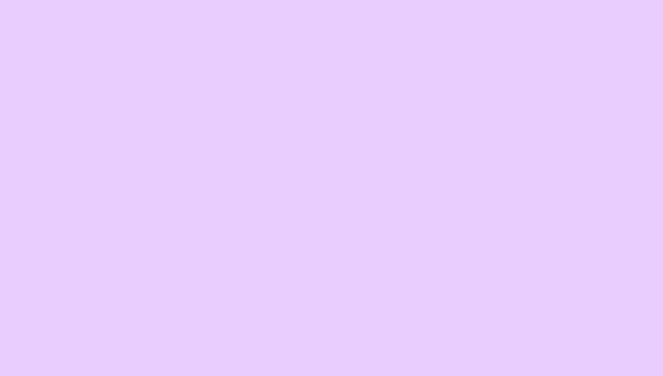
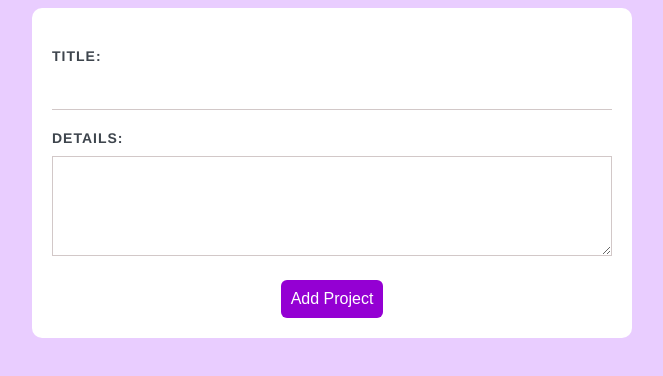
Before and after one commit to vermataruna/vue-task-planner, a Vue app: page /addTask in a window 1280 px wide. Before the commit this address had no page. Shown: the top 376 px of the page, without its empty margins (308-971 px from the left). Built offline with nearby package versions, Linux system fonts and the light colour scheme.

Commit message:
add new task :)

```diff
--- a/src/router/index.js
+++ b/src/router/index.js
@@ -1,11 +1,17 @@
 import { createRouter, createWebHistory } from 'vue-router'
 import HomeView from '../views/HomeView.vue'
+import AddTask from "@/views/AddTask";
 
 const routes = [
   {
     path: '/',
     name: 'home',
     component: HomeView
+  },
+  {
+    path: '/addTask',
+    name: 'addTask',
+    component: AddTask
   }
 ]
 
--- /dev/null
+++ b/src/views/AddTask.vue
@@ -0,0 +1,78 @@
+<template>
+  <form @submit.prevent="handleSubmit">
+    <label>Title:</label>
+    <input type="text" v-model="title" required>
+    <label>Details:</label>
+    <textarea v-model="details"></textarea>
+    <button>Add Project</button>
+  </form>
+</template>
+
+<script>
+export default {
+  data() {
+    return {
+      title: '',
+      details: '',
+      localUrl: 'http://localhost:3000/tasks'
+    }
+  },
+  methods: {
+    handleSubmit()
+    {
+      let task = {
+        title: this.title,
+        details: this.details,
+        complete: false
+      }
+      fetch(this.localUrl,{
+        method: 'POST',
+        headers: {'Content-Type': 'application/json'},
+        body: JSON.stringify(task)
+      }).then(()=>{
+        this.$router.push('/')
+      }).catch((error) => console.log(error))
+    }
+  }
+}
+</script>
+
+<style>
+  form {
+    background: white;
+    padding: 20px;
+    border-radius: 10px;
+  }
+  label {
+    display: block;
+    text-transform: uppercase;
+    font-size: 14px;
+    font-weight: bold;
+    letter-spacing: 1px;
+    margin: 20px 0 10px 0;
+  }
+  input {
+    padding: 10px;
+    border: 0;
+    border-bottom: 1px solid #d2c8c8;
+    width: 100%;
+    box-sizing: border-box;
+  }
+  textarea {
+    border: 1px solid #d2c8c8;
+    padding: 10px;
+    width: 100%;
+    box-sizing: border-box;
+    height: 100px;
+  }
+  form button {
+    display: block;
+    margin: 20px auto 0;
+    background: darkviolet;
+    color: white;
+    padding: 10px;
+    border: 0;
+    border-radius: 6px;
+    font-size: 16px;
+  }
+</style>
```
